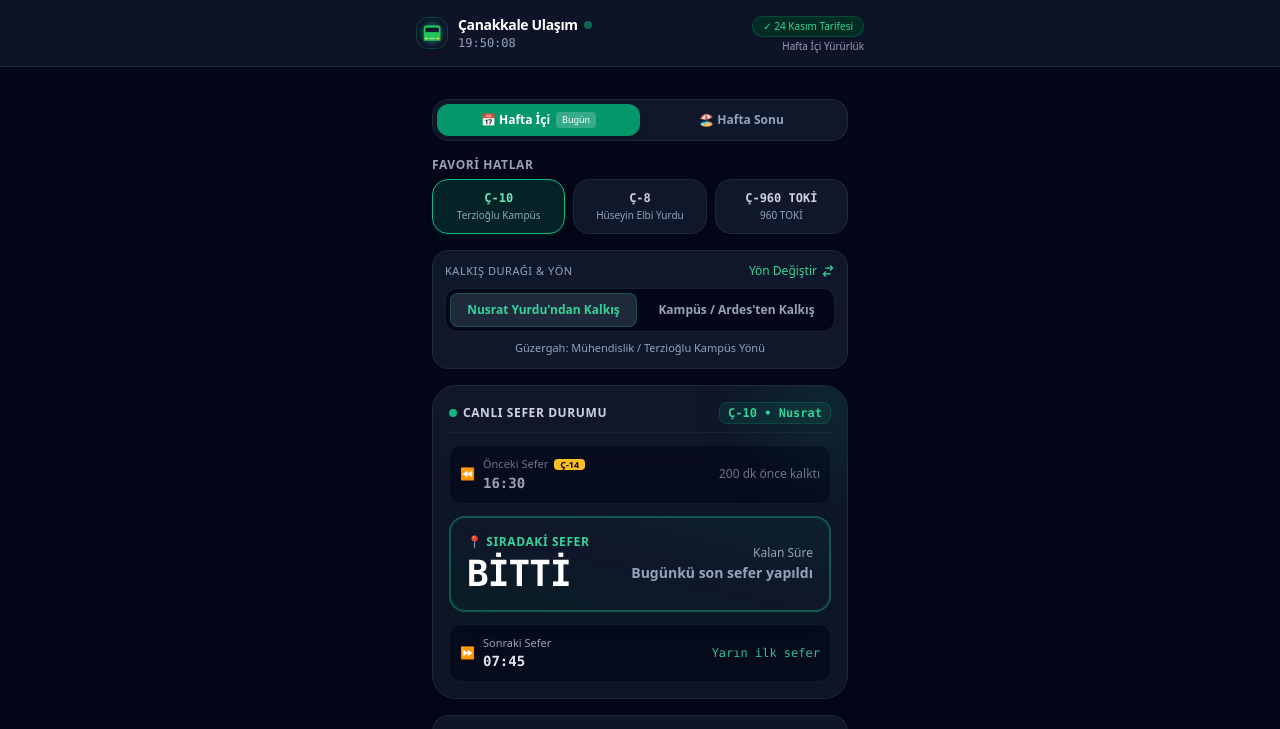
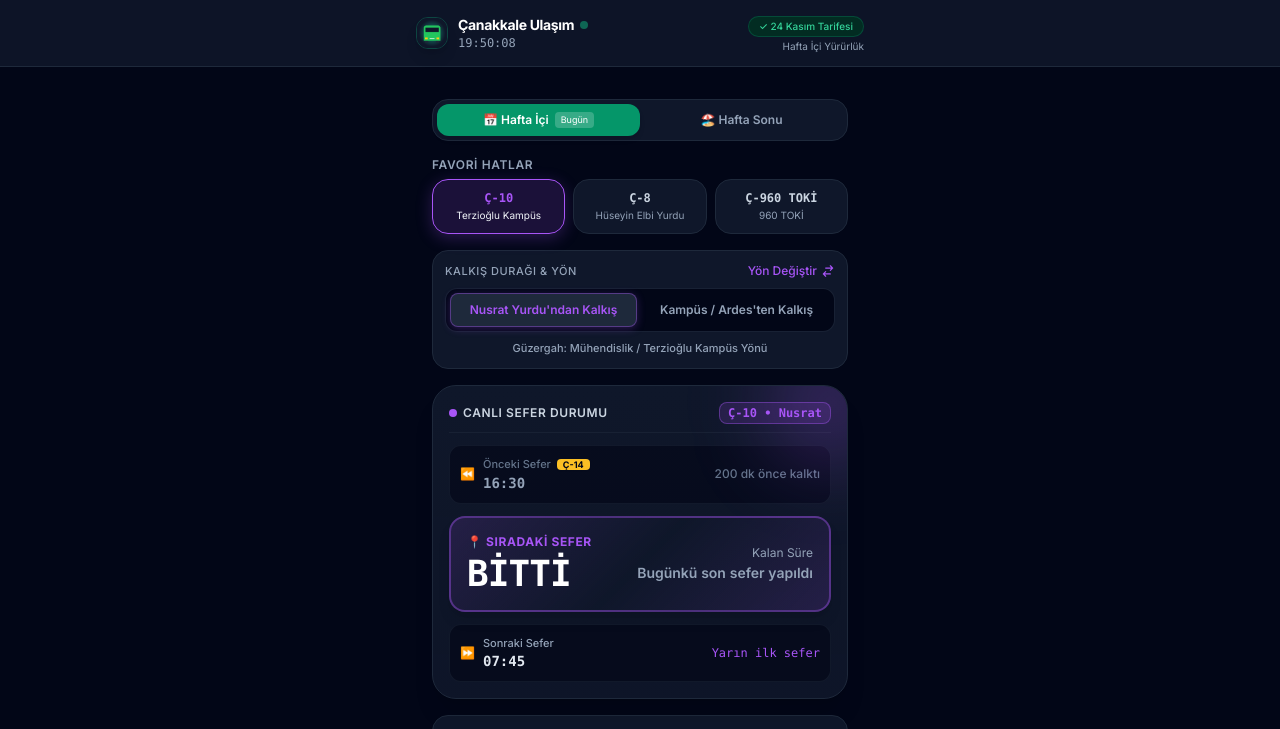
Before and after one commit to paal1aq/ulasim, a website: page index.html in a window 1280 px wide. Shown: the top 729 px of the page. Drawn offline with nearby package versions, Linux system fonts and the light colour scheme.

Commit message:
feat: inter font ve dinamik hat temasi

```diff
--- a/app.js
+++ b/app.js
@@ -454,10 +454,28 @@ let currentDayMode = 'weekday'; // 'weekday' or 'weekend'
 let activeLineId = 'c10';
 let activeDirectionIndex = 0;
 
+const LINE_THEME_COLORS = {
+  c10: '#a855f7',
+  c8: '#06b6d4',
+  c960: '#ef4444'
+};
+
+function applyLineTheme(lineId) {
+  const line = lineId || 'c10';
+  if (typeof document !== 'undefined' && document.body) {
+    document.body.dataset.line = line;
+    const metaTheme = document.querySelector('meta[name="theme-color"]');
+    if (metaTheme && LINE_THEME_COLORS[line]) {
+      metaTheme.setAttribute('content', LINE_THEME_COLORS[line]);
+    }
+  }
+}
+
 // Initialize
 document.addEventListener('DOMContentLoaded', async () => {
   await loadSchedule();
   initAutoDayDetection();
+  applyLineTheme(activeLineId);
   setupEventListeners();
   renderApp();
 
@@ -605,6 +623,8 @@ function setDayMode(mode) {
     activeLineId = 'c10';
   }
 
+  applyLineTheme(activeLineId);
+
   // Update toggle button styles
   const btnWeekday = document.getElementById('btn-mode-weekday');
   const btnWeekend = document.getElementById('btn-mode-weekend');
@@ -626,6 +646,12 @@ function setDayMode(mode) {
 }
 
 function selectLine(lineId) {
+  if (typeof navigator !== 'undefined' && navigator.vibrate) {
+    try {
+      navigator.vibrate(10);
+    } catch (e) {}
+  }
+
   if (!scheduleData || !scheduleData.lines[lineId]) return;
   const line = scheduleData.lines[lineId];
 
@@ -634,6 +660,7 @@ function selectLine(lineId) {
   }
 
   activeLineId = lineId;
+  applyLineTheme(lineId);
   activeDirectionIndex = 0;
   renderApp();
   updateLiveTimes();
@@ -692,9 +719,9 @@ function renderLinePills() {
     const btn = document.createElement('button');
     btn.onclick = () => selectLine(line.id);
 
-    let baseClass = "p-2.5 rounded-2xl flex flex-col items-center justify-center transition-all duration-200 border text-center relative ";
+    let baseClass = "line-pill-btn p-2.5 rounded-2xl flex flex-col items-center justify-center border text-center relative ";
     if (isSelected) {
-      baseClass += "bg-emerald-600/20 border-emerald-500 text-emerald-300 shadow-md shadow-emerald-950/40";
+      baseClass += "is-active";
     } else {
       baseClass += "bg-slate-900 border-slate-800 text-slate-300 hover:border-slate-700 active:scale-95";
     }
@@ -702,10 +729,10 @@ function renderLinePills() {
     btn.className = baseClass;
 
     btn.innerHTML = `
-      <div class="flex items-center text-xs font-bold font-mono">
+      <div class="line-pill-code flex items-center text-xs font-bold font-mono">
         ${line.code}
       </div>
-      <div class="text-[10px] text-slate-400 truncate max-w-full mt-0.5">
+      <div class="line-pill-name text-[10px] text-slate-400 truncate max-w-full mt-0.5">
         ${line.name.split('-')[1]?.trim() || line.name}
       </div>
     `;
@@ -730,11 +757,11 @@ function renderDirectionTabs() {
     const btn = document.createElement('button');
     btn.onclick = () => selectDirection(idx);
 
-    let cls = "py-2 px-3 rounded-lg text-xs font-semibold transition-all duration-150 flex flex-col items-center justify-center ";
+    let cls = "direction-tab-btn py-2 px-3 rounded-lg text-xs font-semibold flex flex-col items-center justify-center ";
     if (isSelected) {
-      cls += "bg-slate-800 text-emerald-400 border border-emerald-500/30 shadow-sm";
+      cls += "is-active";
     } else {
-      cls += "text-slate-400 hover:text-slate-200";
+      cls += "text-slate-400 hover:text-slate-200 border border-transparent";
     }
     btn.className = cls;
 
@@ -793,13 +820,13 @@ function renderAllTimesGrid() {
     const badgeText = timeBadges[t];
 
     const div = document.createElement('div');
-    let cls = "py-1.5 px-2 rounded-xl text-center font-mono text-xs font-medium border relative flex flex-col items-center justify-center min-h-[44px] ";
+    let cls = "py-1.5 px-2 rounded-xl text-center font-mono text-xs font-medium border relative flex flex-col items-center justify-center min-h-[44px] transition-colors ";
     if (isNow) {
-      cls += "bg-emerald-500 text-slate-950 font-bold border-emerald-400 animate-pulse";
+      cls += "time-pill-now animate-pulse";
     } else if (isPast) {
       cls += "bg-slate-950/40 text-slate-600 border-slate-900";
     } else {
-      cls += "bg-slate-800/80 text-slate-200 border-slate-700/60 hover:border-emerald-500/50";
+      cls += "bg-slate-800/80 text-slate-200 border-slate-700/60 hover:border-slate-500";
     }
     div.className = cls;
 
@@ -979,7 +1006,7 @@ function updateLiveTimes() {
     // Tam kalkış anı!
     badgeNow.classList.remove('hidden');
     countdownEl.textContent = 'ŞİMDİ';
-    countdownEl.className = "text-xl font-black font-mono text-emerald-400 animate-pulse";
+    countdownEl.className = "text-xl font-black font-mono theme-countdown-text animate-pulse";
   } else {
     badgeNow.classList.add('hidden');
     if (diffMins <= 0) {
@@ -987,7 +1014,7 @@ function updateLiveTimes() {
     } else {
       countdownEl.textContent = `${diffMins} dk kaldı`;
     }
-    countdownEl.className = "text-xl font-bold font-mono text-emerald-400";
+    countdownEl.className = "text-xl font-bold font-mono theme-countdown-text";
   }
 
   // Sonraki Sefer
--- a/index.html
+++ b/index.html
@@ -4,7 +4,7 @@
   <meta charset="UTF-8">
   <meta name="viewport" content="width=device-width, initial-scale=1.0, maximum-scale=1.0, user-scalable=no">
   <title>Çanakkale Ulaşım - Otobüs Saatleri & Canlı Takip</title>
-  <meta name="theme-color" content="#0f172a">
+  <meta name="theme-color" content="#a855f7">
   <meta name="apple-mobile-web-app-capable" content="yes">
   <meta name="apple-mobile-web-app-status-bar-style" content="black-translucent">
   <link rel="manifest" href="manifest.json">
@@ -12,6 +12,10 @@
   <link rel="apple-touch-icon" href="icon-192.png">
   <meta name="apple-mobile-web-app-title" content="Çanakkale Otobüs">
   <meta name="application-name" content="Çanakkale Otobüs">
+  <!-- Inter Font -->
+  <link rel="preconnect" href="https://fonts.googleapis.com">
+  <link rel="preconnect" href="https://fonts.gstatic.com" crossorigin>
+  <link href="https://fonts.googleapis.com/css2?family=Inter:wght@400;500;600;700&display=swap" rel="stylesheet">
   <!-- Tailwind CSS CDN -->
   <script src="https://cdn.tailwindcss.com"></script>
   <script>
@@ -19,6 +23,9 @@
       darkMode: 'class',
       theme: {
         extend: {
+          fontFamily: {
+            sans: ['Inter', 'system-ui', '-apple-system', 'sans-serif'],
+          },
           colors: {
             brand: {
               50: '#f0fdf4',
@@ -35,17 +42,110 @@
     }
   </script>
   <style>
+    /* Theme Variables for Active Line */
+    :root, body[data-line="c10"] {
+      --accent: #a855f7;
+      --accent-soft: rgba(168, 85, 247, 0.15);
+      --accent-border: rgba(168, 85, 247, 0.4);
+      --accent-glow: rgba(168, 85, 247, 0.25);
+    }
+    body[data-line="c8"] {
+      --accent: #06b6d4;
+      --accent-soft: rgba(6, 182, 212, 0.15);
+      --accent-border: rgba(6, 182, 212, 0.4);
+      --accent-glow: rgba(6, 182, 212, 0.25);
+    }
+    body[data-line="c960"] {
+      --accent: #ef4444;
+      --accent-soft: rgba(239, 68, 68, 0.15);
+      --accent-border: rgba(239, 68, 68, 0.4);
+      --accent-glow: rgba(239, 68, 68, 0.25);
+    }
+
     /* Prevent pull-to-refresh on mobile if not desired */
     body {
+      font-family: 'Inter', system-ui, -apple-system, sans-serif;
       -webkit-tap-highlight-color: transparent;
       user-select: none;
     }
-    /* Left-side sleek visible scrollbar */
+
+    /* Tabular numbers for aligned timestamps and countdowns */
+    .font-mono, #current-time, #current-countdown, #live-clock, #all-times-grid, #all-times-grid > div {
+      font-variant-numeric: tabular-nums;
+    }
+
+    /* Smooth transitions for theme changes */
+    .theme-transition,
+    .line-pill-btn,
+    .direction-tab-btn,
+    .theme-current-card,
+    .theme-accent-text,
+    .theme-countdown-text,
+    .theme-line-badge,
+    #timeline-glow {
+      transition: background-color 0.25s ease, border-color 0.25s ease, color 0.25s ease, box-shadow 0.25s ease;
+    }
+
+    .theme-accent-text {
+      color: var(--accent);
+    }
+
+    .theme-current-card {
+      background: linear-gradient(135deg, var(--accent-soft) 0%, rgba(15, 23, 42, 0.95) 50%, var(--accent-soft) 100%);
+      border: 2px solid var(--accent-border);
+      box-shadow: 0 10px 25px -5px var(--accent-glow);
+    }
+
+    .theme-line-badge {
+      background-color: var(--accent-soft);
+      color: var(--accent);
+      border: 1px solid var(--accent-border);
+    }
+
+    .theme-countdown-text {
+      color: var(--accent);
+    }
+
+    .line-pill-btn {
+      transition: background-color 0.25s ease, border-color 0.25s ease, color 0.25s ease, box-shadow 0.25s ease, transform 0.15s ease;
+    }
+    .line-pill-btn.is-active {
+      background-color: var(--accent-soft);
+      border-color: var(--accent);
+      color: #ffffff;
+      box-shadow: 0 4px 16px var(--accent-glow);
+    }
+    .line-pill-btn.is-active .line-pill-code {
+      color: var(--accent);
+    }
+    .line-pill-btn.is-active .line-pill-name {
+      color: #f1f5f9;
+    }
+
+    .direction-tab-btn {
+      transition: background-color 0.25s ease, border-color 0.25s ease, color 0.25s ease, box-shadow 0.25s ease;
+    }
+    .direction-tab-btn.is-active {
+      background-color: #1e293b;
+      color: var(--accent);
+      border: 1px solid var(--accent-border);
+      box-shadow: 0 2px 8px var(--accent-glow);
+    }
+
+    .time-pill-now {
+      background-color: var(--accent) !important;
+      border-color: var(--accent) !important;
+      color: #020617 !important;
+      font-weight: 800 !important;
+      box-shadow: 0 0 14px var(--accent-glow);
+    }
+
+    /* Left-side sleek visible scrollbar matching active line theme */
     .scroll-left-container {
       direction: rtl; /* Puts scrollbar on the LEFT side */
       overflow-y: scroll; /* Always visible track */
       scrollbar-width: thin;
-      scrollbar-color: #22c55e #0f172a;
+      scrollbar-color: var(--accent) #0f172a;
     }
     .scroll-left-container > * {
       direction: ltr; /* Keeps grid items aligned left-to-right */
@@ -59,15 +159,15 @@
       margin: 4px 0;
     }
     .scroll-left-container::-webkit-scrollbar-thumb {
-      background: #22c55e;
+      background: var(--accent);
       border-radius: 9999px;
     }
     .scroll-left-container::-webkit-scrollbar-thumb:hover {
-      background: #16a34a;
+      opacity: 0.8;
     }
   </style>
 </head>
-<body class="bg-slate-950 text-slate-100 min-h-screen flex flex-col font-sans antialiased pb-12">
+<body data-line="c10" class="bg-slate-950 text-slate-100 min-h-screen flex flex-col font-sans antialiased pb-12">
 
   <!-- Top Status & Watchdog Bar -->
   <header class="bg-slate-900/90 backdrop-blur border-b border-slate-800 sticky top-0 z-40 px-4 py-3">
@@ -139,7 +239,7 @@
     <div class="bg-slate-900 rounded-2xl p-3 border border-slate-800">
       <div class="flex items-center justify-between mb-2">
         <span class="text-[11px] font-medium text-slate-400 uppercase tracking-wider">Kalkış Durağı & Yön</span>
-        <button onclick="toggleDirection()" class="text-xs text-emerald-400 hover:text-emerald-300 flex items-center gap-1 font-medium active:scale-95 transition-transform">
+        <button onclick="toggleDirection()" class="text-xs theme-accent-text hover:opacity-80 flex items-center gap-1 font-medium active:scale-95 transition-all">
           <span>Yön Değiştir</span>
           <svg class="w-3.5 h-3.5" fill="none" stroke="currentColor" viewBox="0 0 24 24">
             <path stroke-linecap="round" stroke-linejoin="round" stroke-width="2" d="M8 7h12m0 0l-4-4m4 4l-4 4m0 6H4m0 0l4 4m-4-4l4-4"></path>
@@ -157,14 +257,14 @@
     <!-- ZAMAN TÜNELİ: 3-Tier Live Timeline (Önceki - Sıradaki - Sonraki) -->
     <div class="bg-gradient-to-b from-slate-900 to-slate-900/90 rounded-3xl p-4 border border-slate-800 shadow-xl relative overflow-hidden">
       <!-- Glow effect -->
-      <div class="absolute -top-12 -right-12 w-32 h-32 bg-emerald-500/10 rounded-full blur-2xl pointer-events-none"></div>
+      <div id="timeline-glow" class="absolute -top-12 -right-12 w-32 h-32 rounded-full blur-2xl pointer-events-none transition-all duration-300" style="background-color: var(--accent-glow);"></div>
 
       <div class="flex items-center justify-between mb-3 border-b border-slate-800/60 pb-2">
         <span class="text-xs font-semibold text-slate-300 uppercase tracking-wider flex items-center gap-1.5">
-          <span class="w-2 h-2 rounded-full bg-emerald-500"></span>
+          <span class="w-2 h-2 rounded-full" style="background-color: var(--accent);"></span>
           Canlı Sefer Durumu
         </span>
-        <span id="active-line-badge" class="text-xs font-bold px-2 py-0.5 rounded-lg bg-emerald-500/10 text-emerald-400 border border-emerald-500/20 font-mono">
+        <span id="active-line-badge" class="theme-line-badge text-xs font-bold px-2 py-0.5 rounded-lg font-mono">
           Ç-10
         </span>
       </div>
@@ -187,14 +287,14 @@
         </div>
 
         <!-- 2. SIRADAKİ SEFER (Vurgulu Canlı Kart) -->
-        <div id="current-card" class="p-4 rounded-2xl bg-gradient-to-tr from-emerald-950/40 via-slate-900 to-emerald-900/20 border-2 border-emerald-500/40 relative shadow-lg shadow-emerald-950/30">
+        <div id="current-card" class="theme-current-card p-4 rounded-2xl relative shadow-lg">
           <div class="flex items-center justify-between">
             <div>
               <div class="flex items-center gap-2">
-                <span class="text-xs font-bold uppercase tracking-wider text-emerald-400 flex items-center gap-1">
+                <span class="text-xs font-bold uppercase tracking-wider theme-accent-text flex items-center gap-1">
                   <span>📍 SIRADAKİ SEFER</span>
                 </span>
-                <span id="now-departing-badge" class="hidden px-2 py-0.5 rounded-full text-[10px] font-black bg-emerald-500 text-slate-950 animate-bounce">
+                <span id="now-departing-badge" class="hidden px-2 py-0.5 rounded-full text-[10px] font-black text-slate-950 animate-bounce" style="background-color: var(--accent);">
                   ŞİMDİ KALKIYOR! 🚍
                 </span>
                 <span id="current-time-badge" class="hidden px-2 py-0.5 rounded-full text-[10px] font-extrabold bg-amber-400 text-slate-950 shadow-sm">
@@ -205,7 +305,7 @@
             </div>
             <div class="text-right">
               <span class="text-xs text-slate-400 block mb-0.5">Kalan Süre</span>
-              <div id="current-countdown" class="text-xl font-bold font-mono text-emerald-400">--</div>
+              <div id="current-countdown" class="text-xl font-bold font-mono theme-countdown-text">--</div>
             </div>
           </div>
         </div>
@@ -222,7 +322,7 @@
               <p id="next-time" class="text-sm font-semibold font-mono text-slate-200">--:--</p>
             </div>
           </div>
-          <span id="next-diff" class="text-xs text-emerald-400/90 font-medium font-mono">--</span>
+          <span id="next-diff" class="text-xs theme-accent-text font-medium font-mono">--</span>
         </div>
       </div>
 
```
